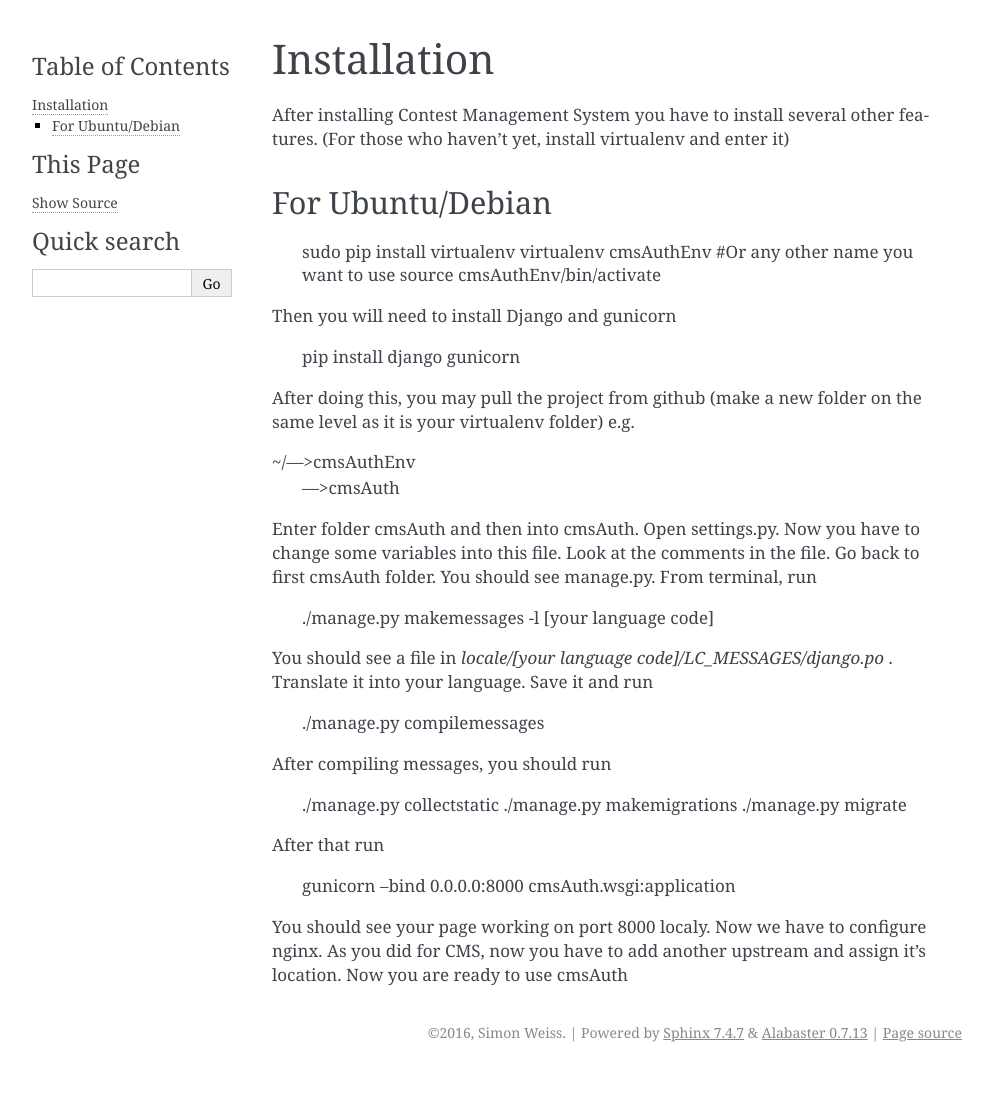
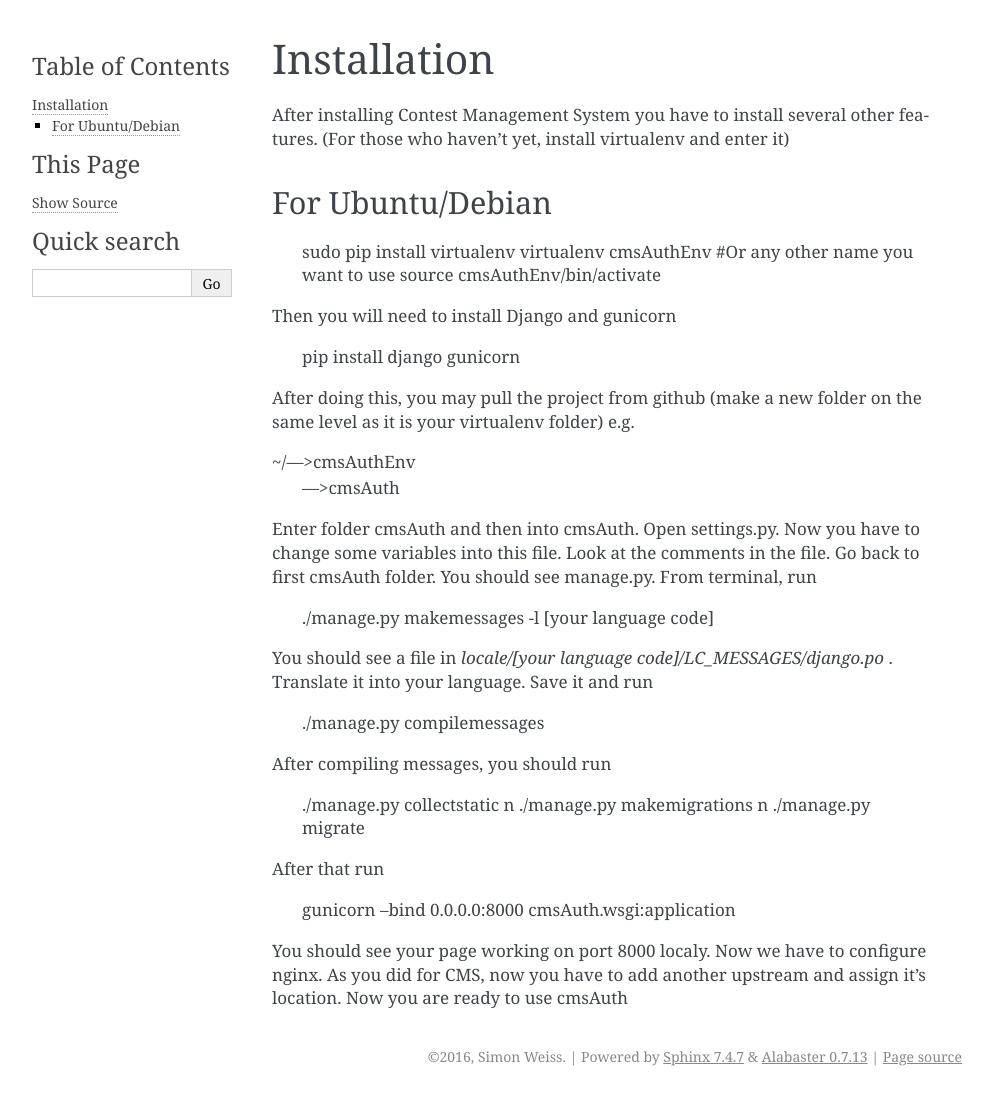
Before and after one commit to slosimon/cmsAuth, a Sphinx documentation site: the page built from docs/Installation.rst, in a window 1280 px wide. Shown: the whole page, without its empty margins (148-1141 px from the left). Built offline with Sphinx 7.4.7, drawn with Linux system fonts in a browser that asks for light colours; before the commit the page ends 1072 px from its top, so only the background shows below that.

```diff
--- a/docs/Installation.rst
+++ b/docs/Installation.rst
@@ -29,8 +29,8 @@ You should see a file in *locale/[your language code]/LC_MESSAGES/django.po* . T
 
 After compiling messages, you should run
 
-    ./manage.py collectstatic
-    ./manage.py makemigrations
+    ./manage.py collectstatic \n
+    ./manage.py makemigrations \n
     ./manage.py migrate
 
 After that run
```
